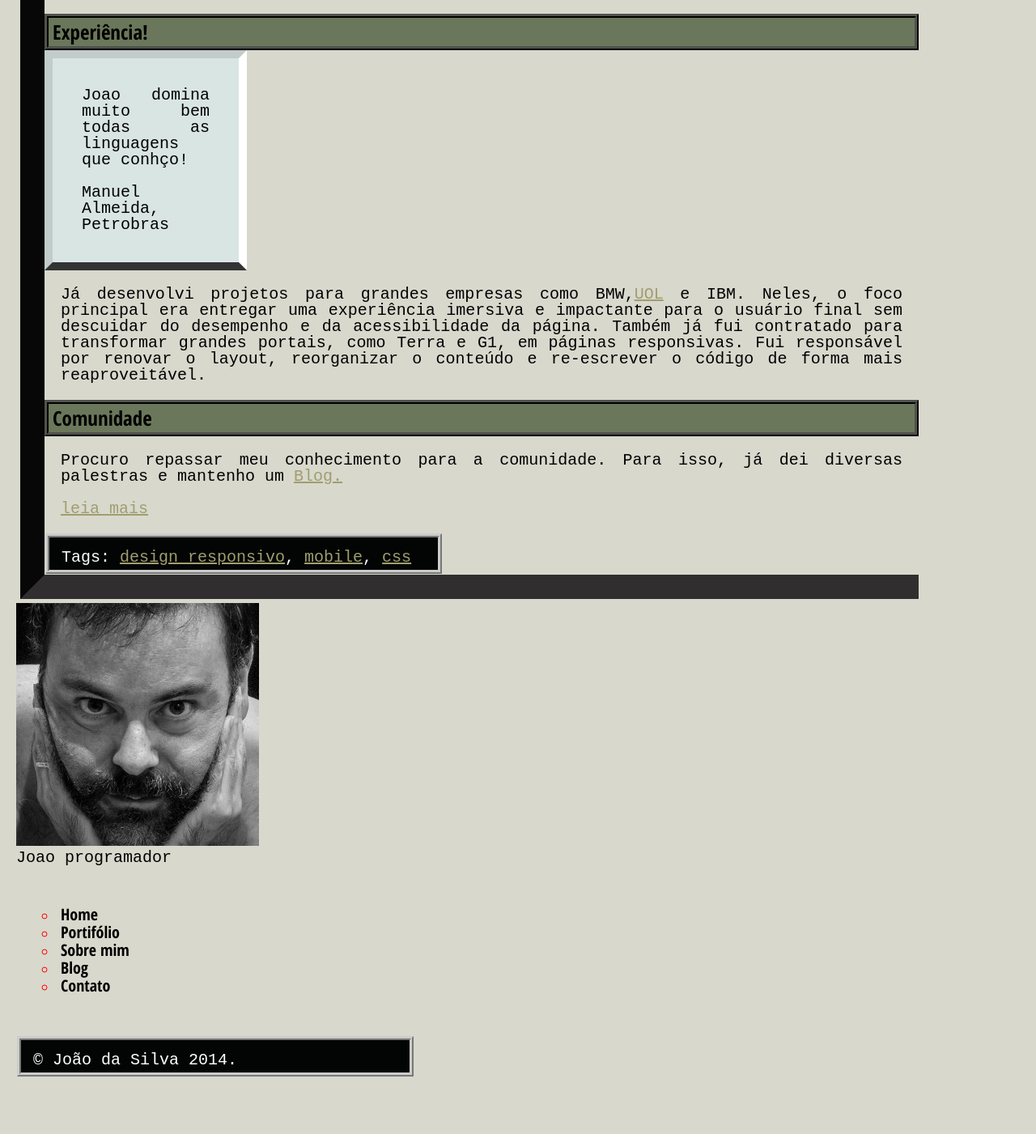
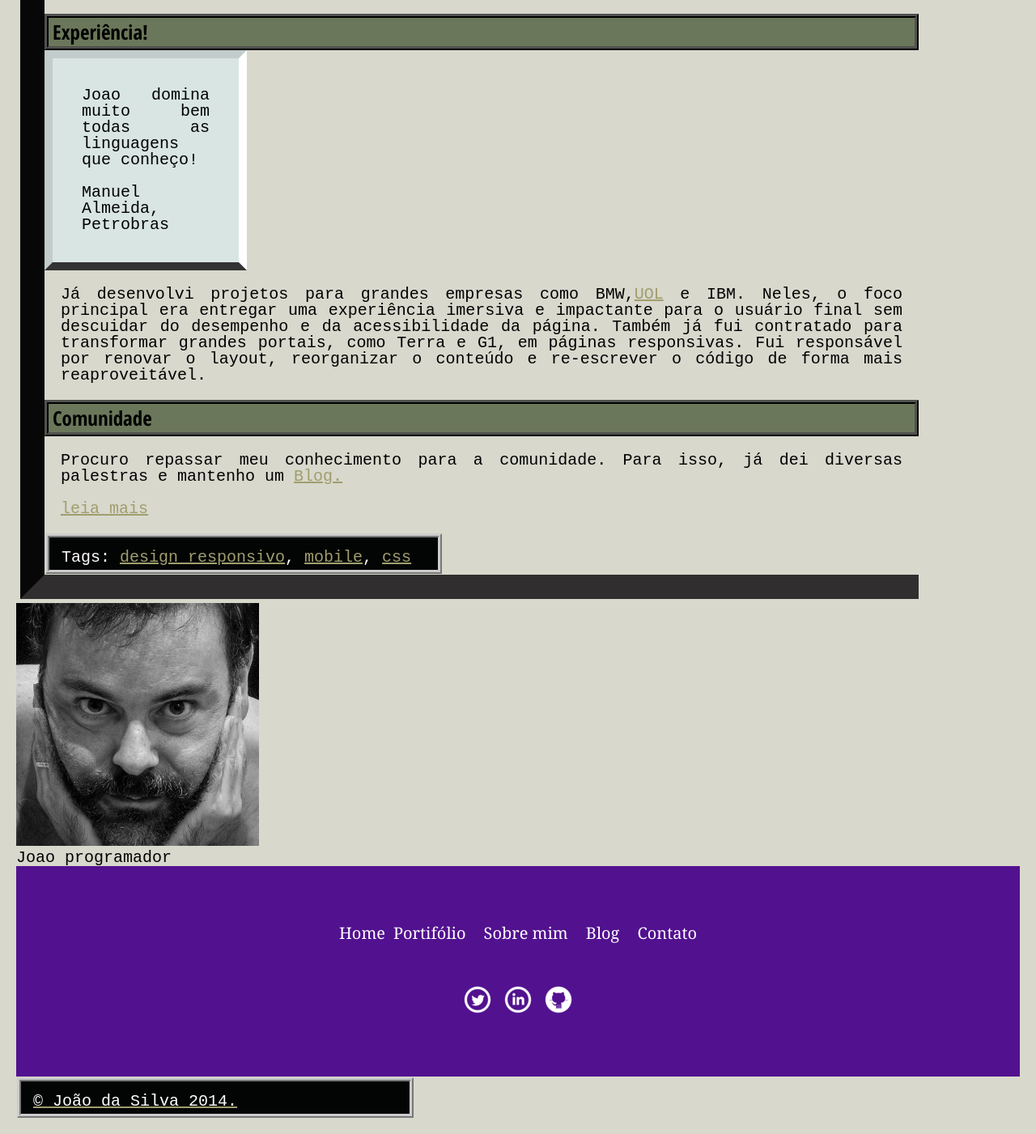
Before and after one commit to thiago-bento/thiagobento, a PHP site: page /bio.html in a window 1280 px wide. Shown: the part 610-2011 px from the top of the page at 81% size. Before the commit the page ends 1940 px from the top, so only its background shows below. Run offline with PHP 8.4, Linux system fonts and the light colour scheme.

Commit message:
Alua 07 06

```diff
--- a/HTML CSS/bio.css
+++ b/HTML CSS/bio.css
@@ -61,6 +61,19 @@
     border: 5px ridge #CCC;
        }
 
+aside {
+
+    background-color: rgb(82, 17, 143);
+    color: seashell;
+    text-align: center;
+    padding: 20px;
+
+}
+
+aside li{
+        display: inline-block;
+}
+
 nav a{
      color: #F2FFFC;
      text-decoration: none;
@@ -74,9 +87,10 @@
 }
 
 ul li a {
-        color: black ;
-        font-family: "Open Sans Condensed", sans-serif;
+        color: rgb(255, 255, 255) ;
+        font-family: Georgia, 'Times New Roman', Times, serif;
         margin: 5px;
+        line-height: 25px;
 
 
         }
--- a/HTML CSS/bio.html
+++ b/HTML CSS/bio.html
@@ -40,7 +40,7 @@
 
                         <h2>Experiência!</h2>
                         <blockquote><!-- Destaca o tempo-->
-                                <p>Joao domina muito bem todas as linguagens que conhço!</p>
+                                <p>Joao domina muito bem todas as linguagens que conheço!</p>
                                     <cite> <!-- Citaçao de um pessoa-->
                                 <p> Manuel Almeida, Petrobras</p>
                                     </cite>
@@ -70,11 +70,12 @@
 
            </main>
 
-                        <aside>
+
                                     <figura>
                                             <img src="eu.jpg" alt= "Foto joao">
                                             <figcaption> Joao programador </figcaption>
                                     </figura>
+                            <aside>
                                 <nav>  <!-- atribuir semantica à pagina-->
                                     <ul> <!--INformação que inicializará uma lista = 5-->
 
@@ -85,6 +86,11 @@
                                         <li><a href="contato.html" >Contato</a> </li>
                                     </ul>
                                 </nav>
+                                <ul>
+                                    <li><a href="http:\\facebook.com\thiagobento"> <img src="twitter.png" alt="facebook thiagobento">
+                                    <li><a href="http:\\linkedin.com\thiagobento"> <img src="linkedin.png" alt="Linkedin thiagobento">
+                                    <li><a href="http:\\github.com\thiagobento">    <img src="github.png" alt="Github ThiagoBento">
+                                </ul>
                             </aside>
                 <footer> <!-- atribuir semantica à pagina-->
                     &copy; João da Silva 2014.
```
